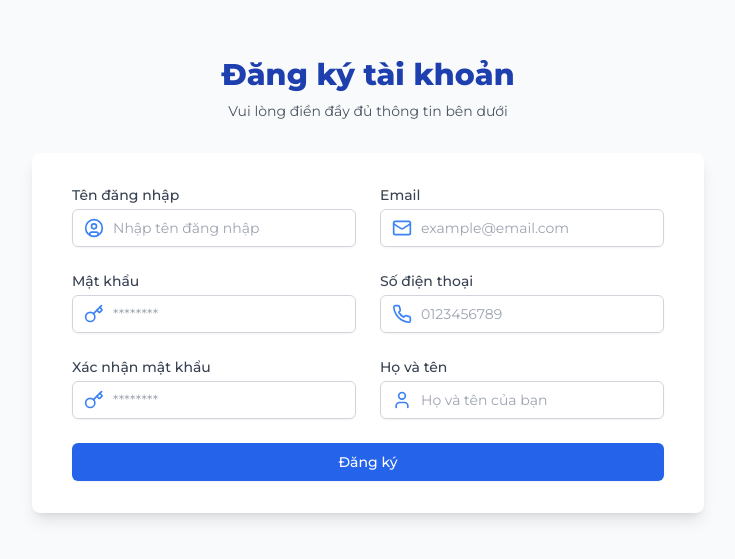
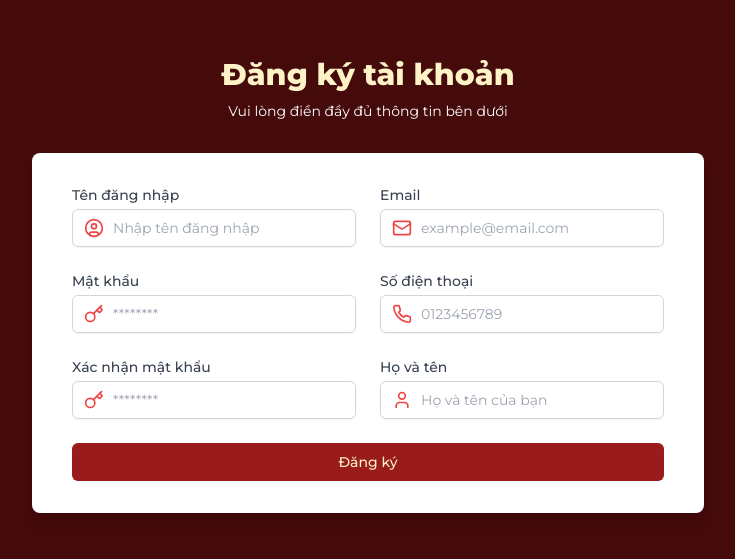
Before and after one commit to TranVuGiang/TAPCHIKHOAHOC, a React (Vite) app in the folder frontend/: page /home/register_user in a window 1280 px wide. Shown: the part 115-674 px from the top of the page, without its empty margins (272-1007 px from the left). Built offline with nearby package versions, Linux system fonts and the light colour scheme; the HTML template or start-up script is replaced by a standard one.

Commit message:
BIG UPDATE UI EVENT NOEL

```diff
--- a/frontend/src/components/googleLogin/index.jsx
+++ b/frontend/src/components/googleLogin/index.jsx
@@ -24,9 +24,8 @@ const GoogleLoginButton = () => {
     }, []);
 
     const GoogleLogin = async (credential) => {
-
         try {
-            const loginResponse = await authService.googleLogin({credential: credential});
+            const loginResponse = await authService.googleLogin({ credential: credential });
             const token = loginResponse.data.token;
             const roles = loginResponse.data.roles;
             const fullname = loginResponse.data.fullname;
@@ -95,12 +94,11 @@ const GoogleLoginButton = () => {
         navigate('/');
     };
 
-
     return (
         <div className="w-full">
             <div
                 id="google-login"
-                className="my-5 rounded-xl [&>div]:!rounded-lg [&>div]:!w-full [&>div]:!h-10 [&>div]:!border [&>div]:hover:!bg-gray-200 [&>div]:!transition [&>div]:!duration-300"
+                className="my-5 rounded-xl [&>div]:!rounded-lg [&>div]:!w-full [&>div]:!h-10 [&>div]:!border [&>div]:hover:!bg-red-800 [&>div] text-amber-50 [&>div]:!transition [&>div]:!duration-300"
             />
             {error && <ErrorDialog title={dialogMessage || 'Đăng nhập thất bại'} />}
             <SuccessDialog
--- a/frontend/src/pages/register_user/index.jsx
+++ b/frontend/src/pages/register_user/index.jsx
@@ -94,13 +94,13 @@ export default function RegisterUser() {
             }, 1500); // 1.5 second delay to show success message
         } catch (err) {
             setErrors({ general: err.data.data || 'Có lỗi xảy ra khi đăng ký' });
-            setLoadingErrors(true)
+            setLoadingErrors(true);
             console.log(err.data.data);
         } finally {
             setLoading(false);
         }
     };
-    const [loadingErrors, setLoadingErrors] = useState(false)
+    const [loadingErrors, setLoadingErrors] = useState(false);
     const isValidEmail = (email) => {
         const emailRegex = /^[^\s@]+@[^\s@]+\.[^\s@]+$/;
         return emailRegex.test(email);
@@ -112,16 +112,27 @@ export default function RegisterUser() {
     };
 
     return (
-        <div className="min-h-screen bg-gray-50 flex flex-col justify-center py-12 sm:px-6 lg:px-8 font-montserrat">
+        <div className="min-h-screen bg-red-950 flex flex-col justify-center py-12 sm:px-6 lg:px-8 font-montserrat">
             <div className="sm:mx-auto sm:w-full sm:max-w-2xl">
-                <h2 className="text-center text-3xl font-extrabold text-blue-800">Đăng ký tài khoản</h2>
-                <p className="mt-2 text-center text-sm text-gray-600">Vui lòng điền đầy đủ thông tin bên dưới</p>
+                <h2 className="text-center text-3xl font-extrabold text-amber-100">Đăng ký tài khoản</h2>
+                <p className="mt-2 text-center text-sm text-white">Vui lòng điền đầy đủ thông tin bên dưới</p>
             </div>
 
             <div className="mt-8 sm:mx-auto sm:w-full sm:max-w-2xl">
                 <div className="bg-white py-8 px-4 shadow-lg sm:rounded-lg sm:px-10">
-                    {errors.general && <ErrorDialog isOpen={loadingErrors} onClose={() => setLoadingErrors(false)} title={errors.general} />}
-                    <SuccessDialog title={'Đăng ký thành công'} isOpen={success} onClose={() => setSuccess(false)} titleButton={"Tiếp tục"}/>
+                    {errors.general && (
+                        <ErrorDialog
+                            isOpen={loadingErrors}
+                            onClose={() => setLoadingErrors(false)}
+                            title={errors.general}
+                        />
+                    )}
+                    <SuccessDialog
+                        title={'Đăng ký thành công'}
+                        isOpen={success}
+                        onClose={() => setSuccess(false)}
+                        titleButton={'Tiếp tục'}
+                    />
                     <form className="space-y-6" onSubmit={handleSubmit}>
                         <div className="grid grid-cols-1 md:grid-cols-2 gap-6">
                             {/* Cột 1 */}
@@ -131,7 +142,7 @@ export default function RegisterUser() {
                                     <label className="block text-sm font-medium text-gray-700">Tên đăng nhập</label>
                                     <div className="mt-1 relative rounded-md shadow-sm">
                                         <div className="absolute inset-y-0 left-0 pl-3 flex items-center pointer-events-none">
-                                            <UserCircle className="h-5 w-5 text-blue-500" />
+                                            <UserCircle className="h-5 w-5 text-red-500" />
                                         </div>
                                         <input
                                             type="text"
@@ -150,7 +161,7 @@ export default function RegisterUser() {
                                     <label className="block text-sm font-medium text-gray-700">Mật khẩu</label>
                                     <div className="mt-1 relative rounded-md shadow-sm">
                                         <div className="absolute inset-y-0 left-0 pl-3 flex items-center pointer-events-none">
-                                            <Key className="h-5 w-5 text-blue-500" />
+                                            <Key className="h-5 w-5 text-red-500" />
                                         </div>
                                         <input
                                             type="password"
@@ -169,7 +180,7 @@ export default function RegisterUser() {
                                     <label className="block text-sm font-medium text-gray-700">Xác nhận mật khẩu</label>
                                     <div className="mt-1 relative rounded-md shadow-sm">
                                         <div className="absolute inset-y-0 left-0 pl-3 flex items-center pointer-events-none">
-                                            <Key className="h-5 w-5 text-blue-500" />
+                                            <Key className="h-5 w-5 text-red-500" />
                                         </div>
                                         <input
                                             type="password"
@@ -193,7 +204,7 @@ export default function RegisterUser() {
                                     <label className="block text-sm font-medium text-gray-700">Email</label>
                                     <div className="mt-1 relative rounded-md shadow-sm">
                                         <div className="absolute inset-y-0 left-0 pl-3 flex items-center pointer-events-none">
-                                            <Mail className="h-5 w-5 text-blue-500" />
+                                            <Mail className="h-5 w-5 text-red-500" />
                                         </div>
                                         <input
                                             type="email"
@@ -212,7 +223,7 @@ export default function RegisterUser() {
                                     <label className="block text-sm font-medium text-gray-700">Số điện thoại</label>
                                     <div className="mt-1 relative rounded-md shadow-sm">
                                         <div className="absolute inset-y-0 left-0 pl-3 flex items-center pointer-events-none">
-                                            <Phone className="h-5 w-5 text-blue-500" />
+                                            <Phone className="h-5 w-5 text-red-500" />
                                         </div>
                                         <input
                                             type="tel"
@@ -231,7 +242,7 @@ export default function RegisterUser() {
                                     <label className="block text-sm font-medium text-gray-700">Họ và tên</label>
                                     <div className="mt-1 relative rounded-md shadow-sm">
                                         <div className="absolute inset-y-0 left-0 pl-3 flex items-center pointer-events-none">
-                                            <User className="h-5 w-5 text-blue-500" />
+                                            <User className="h-5 w-5 text-red-500" />
                                         </div>
                                         <input
                                             type="text"
@@ -251,7 +262,7 @@ export default function RegisterUser() {
                             <button
                                 type="submit"
                                 disabled={loading}
-                                className="w-full flex justify-center py-2 px-4 border border-transparent rounded-md shadow-sm text-sm font-medium text-white bg-blue-600 hover:bg-blue-700 focus:outline-none focus:ring-2 focus:ring-offset-2 focus:ring-blue-500"
+                                className="w-full flex justify-center py-2 px-4 border border-transparent rounded-md shadow-sm text-sm font-medium text-amber-100 bg-red-800 hover:bg-emerald-700 focus:outline-none focus:ring-2 focus:ring-offset-2 focus:ring-blue-500"
                             >
                                 {loading ? 'Đang đăng ký...' : 'Đăng ký'}
                             </button>
```
Also changed, not shown: frontend/src/components/submissionForm/index.jsx (+13 -13 lines), frontend/src/pages/forgot_password/index.jsx (+14 -22 lines), frontend/src/pages/login/loginPage.jsx (+10 -9 lines).
